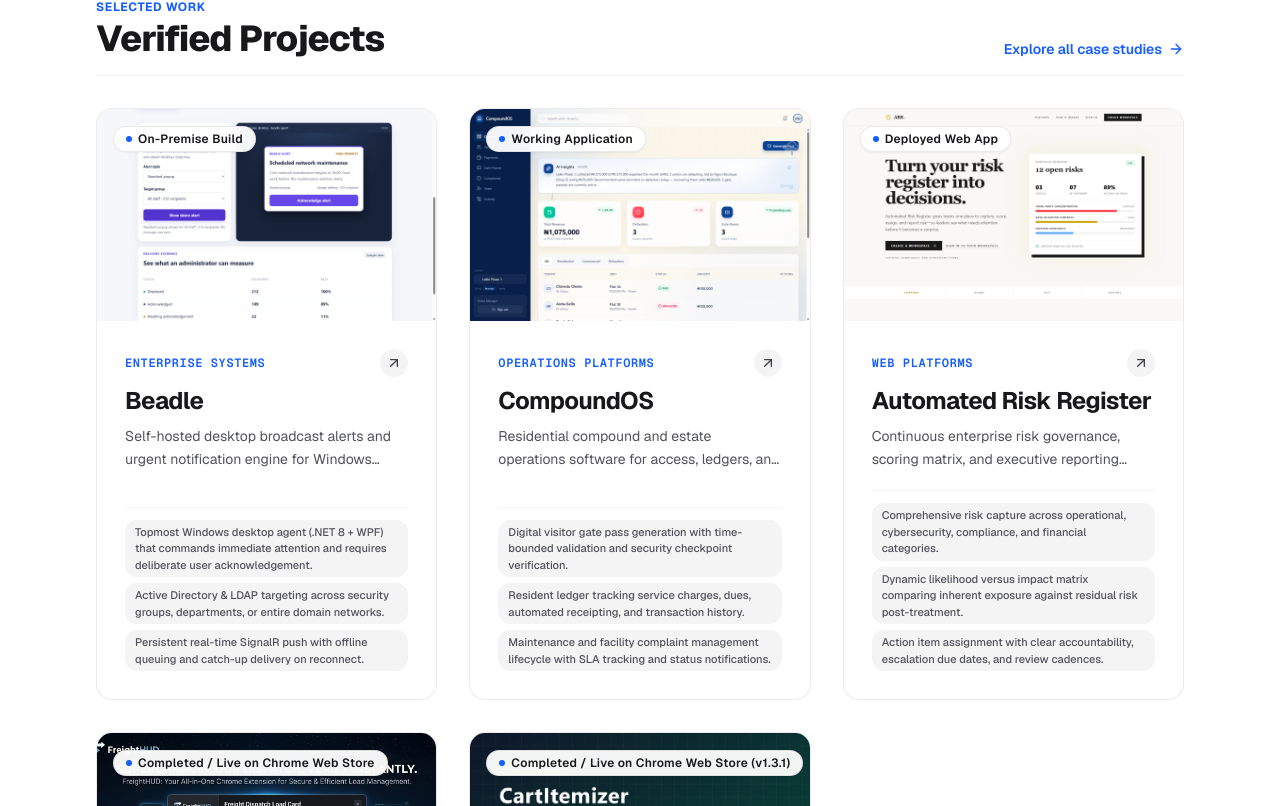
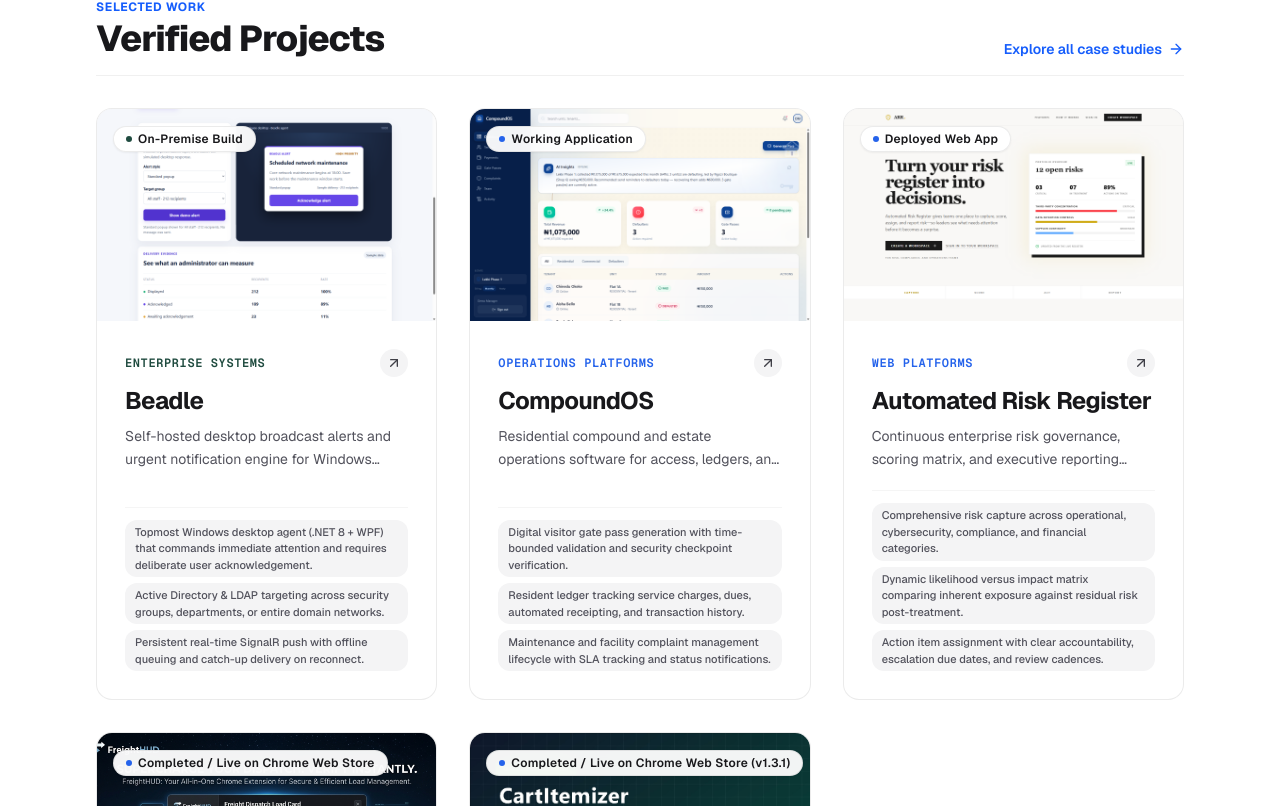
Before and after one commit to yahayayautama-eng/tendercraft-website, a Next.js app: page / in a window 1280 px wide. Shown: the part 1494-2300 px from the top of the page. Built offline with nearby package versions, Linux system fonts and the light colour scheme; no server answers; the database is empty.

Commit message:
fix: match Beadle case study accent

```diff
--- a/src/app/work/[slug]/page.tsx
+++ b/src/app/work/[slug]/page.tsx
@@ -77,23 +77,35 @@
     notFound();
   }
 
+  const projectStyle = project.slug === 'beadle'
+    ? ({
+        '--project-accent': '#1F4B3F',
+        '--project-accent-hover': '#16362D',
+        '--project-accent-fg-dark': '#A9C7BC',
+        '--project-accent-tint': '#E8F0ED',
+        '--project-accent-tint-dark': 'rgba(31, 75, 63, 0.4)',
+        '--project-accent-border': '#C7D9D1',
+        '--project-accent-border-dark': '#376B5D',
+      } as React.CSSProperties)
+    : undefined;
+
   return (
-    <div className="pb-24 sm:pb-32 space-y-16 sm:space-y-24">
+    <div style={projectStyle} className="pb-24 sm:pb-32 space-y-16 sm:space-y-24">
       {/* Top Breadcrumb & Hero */}
       <section className="pt-12 sm:pt-20">
         <SectionWrapper size="lg">
           <div className="space-y-6">
             <Link
               href="/work"
-              className="inline-flex items-center gap-2 min-h-[44px] text-xs font-semibold uppercase tracking-wider text-zinc-500 hover:text-blue-600 dark:hover:text-blue-400 transition-colors group focus-visible:outline-none focus-visible:ring-2 focus-visible:ring-blue-600 rounded-md px-1"
+              className="inline-flex items-center gap-2 min-h-[44px] text-xs font-semibold uppercase tracking-wider text-zinc-500 hover:text-[var(--project-accent)] dark:hover:text-[var(--project-accent-fg-dark)] transition-colors group focus-visible:outline-none focus-visible:ring-2 focus-visible:ring-[var(--project-accent)] rounded-md px-1"
             >
               <ArrowLeft className="w-3.5 h-3.5 transition-transform group-hover:-translate-x-0.5" />
               <span>Back to All Work</span>
             </Link>
 
             <div className="flex flex-wrap items-center gap-3">
-              <span className="inline-flex items-center gap-1.5 px-3 py-1 rounded-full text-xs font-semibold bg-blue-50 dark:bg-blue-950/40 text-blue-600 dark:text-blue-400 border border-blue-200 dark:border-blue-900/40">
-                <span className="w-1.5 h-1.5 rounded-full bg-blue-600 dark:bg-blue-400" />
+              <span className="inline-flex items-center gap-1.5 px-3 py-1 rounded-full text-xs font-semibold bg-[var(--project-accent-tint)] dark:bg-[var(--project-accent-tint-dark)] text-[var(--project-accent)] dark:text-[var(--project-accent-fg-dark)] border border-[var(--project-accent-border)] dark:border-[var(--project-accent-border-dark)]">
+                <span className="w-1.5 h-1.5 rounded-full bg-[var(--project-accent)] dark:bg-[var(--project-accent-fg-dark)]" />
                 {project.statusLabel}
               </span>
             </div>
@@ -113,7 +125,7 @@
                     href={project.storeUrl}
                     target="_blank"
                     rel="noopener noreferrer"
-                    className="inline-flex items-center gap-2 min-h-[44px] px-6 py-2.5 rounded-full bg-blue-600 hover:bg-blue-700 text-white text-sm font-semibold transition-all shadow-sm hover:shadow-md focus-visible:outline-none focus-visible:ring-2 focus-visible:ring-blue-600 focus-visible:ring-offset-2 dark:focus-visible:ring-offset-[#0B0F19]"
+                    className="inline-flex items-center gap-2 min-h-[44px] px-6 py-2.5 rounded-full bg-[var(--project-accent)] hover:bg-[var(--project-accent-hover)] text-white text-sm font-semibold transition-all shadow-sm hover:shadow-md focus-visible:outline-none focus-visible:ring-2 focus-visible:ring-[var(--project-accent)] focus-visible:ring-offset-2 dark:focus-visible:ring-offset-[#0B0F19]"
                   >
                     <svg
                       viewBox="0 0 24 24"
@@ -141,7 +153,7 @@
                     href={project.liveUrl}
                     target="_blank"
                     rel="noopener noreferrer"
-                    className="inline-flex items-center gap-2 min-h-[44px] px-6 py-2.5 rounded-full border border-black/[0.12] dark:border-white/[0.15] hover:bg-black/[0.04] dark:hover:bg-white/[0.05] text-zinc-900 dark:text-zinc-100 text-sm font-semibold transition-colors focus-visible:outline-none focus-visible:ring-2 focus-visible:ring-blue-600 focus-visible:ring-offset-2 dark:focus-visible:ring-offset-[#0B0F19]"
+                    className="inline-flex items-center gap-2 min-h-[44px] px-6 py-2.5 rounded-full border border-black/[0.12] dark:border-white/[0.15] hover:bg-black/[0.04] dark:hover:bg-white/[0.05] text-zinc-900 dark:text-zinc-100 text-sm font-semibold transition-colors focus-visible:outline-none focus-visible:ring-2 focus-visible:ring-[var(--project-accent)] focus-visible:ring-offset-2 dark:focus-visible:ring-offset-[#0B0F19]"
                   >
                     <span>Visit Product Site</span>
                     <ExternalLink className="w-3.5 h-3.5" />
@@ -172,7 +184,7 @@
             {/* Main Narrative Column */}
             <div className="lg:col-span-8 space-y-12">
               <div className="space-y-4">
-                <h2 className="text-xs font-bold uppercase tracking-wider text-blue-600 dark:text-blue-400 font-mono">
+                <h2 className="text-xs font-bold uppercase tracking-wider text-[var(--project-accent)] dark:text-[var(--project-accent-fg-dark)] font-mono">
                   The Problem
                 </h2>
                 <p className="text-base sm:text-lg text-zinc-700 dark:text-zinc-300 leading-relaxed font-normal">
@@ -181,7 +193,7 @@
               </div>
 
               <div className="space-y-4">
-                <h2 className="text-xs font-bold uppercase tracking-wider text-blue-600 dark:text-blue-400 font-mono">
+                <h2 className="text-xs font-bold uppercase tracking-wider text-[var(--project-accent)] dark:text-[var(--project-accent-fg-dark)] font-mono">
                   What Tendercraft Built
                 </h2>
                 <p className="text-base sm:text-lg text-zinc-700 dark:text-zinc-300 leading-relaxed font-normal">
@@ -191,13 +203,13 @@
 
               {/* Verified Capabilities */}
               <div className="space-y-6 pt-4 border-t border-black/[0.06] dark:border-white/[0.06]">
-                <h2 className="text-xs font-bold uppercase tracking-wider text-blue-600 dark:text-blue-400 font-mono">
+                <h2 className="text-xs font-bold uppercase tracking-wider text-[var(--project-accent)] dark:text-[var(--project-accent-fg-dark)] font-mono">
                   Verified Capabilities
                 </h2>
                 <ul className="space-y-4">
                   {project.capabilities.map((cap, i) => (
                     <li key={i} className="flex items-start gap-3.5">
-                      <CheckCircle2 className="w-5 h-5 text-blue-600 dark:text-blue-400 shrink-0 mt-0.5" />
+                      <CheckCircle2 className="w-5 h-5 text-[var(--project-accent)] dark:text-[var(--project-accent-fg-dark)] shrink-0 mt-0.5" />
                       <span className="text-sm sm:text-base text-zinc-700 dark:text-zinc-300 leading-relaxed">
                         {cap}
                       </span>
@@ -241,7 +253,7 @@
                       href={project.storeUrl}
                       target="_blank"
                       rel="noopener noreferrer"
-                      className="inline-flex items-center gap-1.5 min-h-[44px] text-xs font-semibold text-blue-600 hover:text-blue-700 dark:hover:text-blue-400 transition-colors focus-visible:outline-none focus-visible:ring-2 focus-visible:ring-blue-600 rounded-md"
+                      className="inline-flex items-center gap-1.5 min-h-[44px] text-xs font-semibold text-[var(--project-accent)] hover:text-[var(--project-accent-hover)] dark:hover:text-[var(--project-accent-fg-dark)] transition-colors focus-visible:outline-none focus-visible:ring-2 focus-visible:ring-[var(--project-accent)] rounded-md"
                     >
                       <span>Google Chrome Web Store</span>
                       <ExternalLink className="w-3.5 h-3.5" />
@@ -255,7 +267,7 @@
                       href={project.liveUrl}
                       target="_blank"
                       rel="noopener noreferrer"
-                      className="inline-flex items-center gap-1.5 min-h-[44px] text-xs font-semibold text-blue-600 hover:text-blue-700 dark:hover:text-blue-400 transition-colors focus-visible:outline-none focus-visible:ring-2 focus-visible:ring-blue-600 rounded-md"
+                      className="inline-flex items-center gap-1.5 min-h-[44px] text-xs font-semibold text-[var(--project-accent)] hover:text-[var(--project-accent-hover)] dark:hover:text-[var(--project-accent-fg-dark)] transition-colors focus-visible:outline-none focus-visible:ring-2 focus-visible:ring-[var(--project-accent)] rounded-md"
                     >
                       <span>Visit Product Website</span>
                       <ExternalLink className="w-3.5 h-3.5" />
@@ -273,7 +285,7 @@
         <section className="space-y-8">
           <SectionWrapper size="lg">
             <div className="space-y-2 mb-8">
-              <p className="text-xs font-bold uppercase tracking-wider text-blue-600 dark:text-blue-400 font-mono">
+              <p className="text-xs font-bold uppercase tracking-wider text-[var(--project-accent)] dark:text-[var(--project-accent-fg-dark)] font-mono">
                 Visual Evidence
               </p>
               <h2 className="text-2xl sm:text-3xl font-bold tracking-tight text-zinc-900 dark:text-zinc-100">
@@ -324,7 +336,7 @@
               <MotionEmailBadge email="hello@tendercrafthq.com" size="md" />
               <Link
                 href="/contact"
-                className="inline-flex items-center gap-1.5 min-h-[44px] px-5 py-2.5 rounded-full border border-black/[0.1] dark:border-white/[0.15] text-sm font-semibold text-zinc-800 dark:text-zinc-200 hover:bg-black/[0.03] dark:hover:bg-white/10 transition-colors focus-visible:outline-none focus-visible:ring-2 focus-visible:ring-blue-600"
+                className="inline-flex items-center gap-1.5 min-h-[44px] px-5 py-2.5 rounded-full border border-black/[0.1] dark:border-white/[0.15] text-sm font-semibold text-zinc-800 dark:text-zinc-200 hover:bg-black/[0.03] dark:hover:bg-white/10 transition-colors focus-visible:outline-none focus-visible:ring-2 focus-visible:ring-[var(--project-accent)]"
               >
                 <span>Contact Page</span>
                 <ArrowRight className="w-4 h-4" />
--- a/src/components/ProjectCard.tsx
+++ b/src/components/ProjectCard.tsx
@@ -23,11 +23,25 @@
 }
 
 export function ProjectCard({ project, priority = false, className }: ProjectCardProps) {
+  const isBeadle = project.slug === 'beadle';
+  const projectStyle = isBeadle
+    ? ({
+        '--project-accent': '#1F4B3F',
+        '--project-accent-hover': '#16362D',
+        '--project-accent-fg-dark': '#A9C7BC',
+        '--project-accent-tint': '#E8F0ED',
+        '--project-accent-tint-dark': 'rgba(31, 75, 63, 0.4)',
+        '--project-accent-border': '#C7D9D1',
+        '--project-accent-border-dark': '#376B5D',
+      } as React.CSSProperties)
+    : undefined;
+
   return (
     <Link
       href={`/work/${project.slug}`}
+      style={projectStyle}
       className={cn(
-        'group relative flex flex-col rounded-2xl bg-white dark:bg-[#111726] border border-black/[0.08] dark:border-white/[0.1] overflow-hidden transition-all duration-200 ease-out hover:shadow-xl hover:border-black/[0.18] dark:hover:border-white/[0.22] hover:-translate-y-0.5 motion-reduce:hover:translate-y-0 motion-reduce:transition-none focus-visible:outline-none focus-visible:ring-2 focus-visible:ring-blue-600 focus-visible:ring-offset-2 dark:focus-visible:ring-offset-[#0B0F19]',
+        'group relative flex flex-col rounded-2xl bg-white dark:bg-[#111726] border border-black/[0.08] dark:border-white/[0.1] overflow-hidden transition-all duration-200 ease-out hover:shadow-xl hover:border-black/[0.18] dark:hover:border-white/[0.22] hover:-translate-y-0.5 motion-reduce:hover:translate-y-0 motion-reduce:transition-none focus-visible:outline-none focus-visible:ring-2 focus-visible:ring-[var(--project-accent)] focus-visible:ring-offset-2 dark:focus-visible:ring-offset-[#0B0F19]',
         className
       )}
     >
@@ -46,7 +60,7 @@
         {/* Status Chip */}
         <div className="absolute top-3.5 left-3.5 sm:top-4 sm:left-4">
           <span className="inline-flex items-center gap-1.5 px-3 py-1 rounded-full text-xs font-semibold tracking-wide bg-white/95 dark:bg-[#0B0F19]/95 text-zinc-900 dark:text-zinc-100 backdrop-blur-md shadow-xs border border-black/[0.08] dark:border-white/[0.15]">
-            <span className="w-1.5 h-1.5 rounded-full bg-blue-600 dark:bg-blue-400 shrink-0" />
+            <span className="w-1.5 h-1.5 rounded-full bg-[var(--project-accent)] dark:bg-[var(--project-accent-fg-dark)] shrink-0" />
             <span>{project.statusLabel}</span>
           </span>
         </div>
@@ -56,14 +70,14 @@
       <div className="p-6 sm:p-7 flex flex-col flex-1 justify-between gap-5">
         <div className="space-y-2">
           <div className="flex items-center justify-between gap-2">
-            <span className="text-xs font-semibold uppercase tracking-wider text-blue-600 dark:text-blue-400 font-mono">
+            <span className="text-xs font-semibold uppercase tracking-wider text-[var(--project-accent)] dark:text-[var(--project-accent-fg-dark)] font-mono">
               {project.category}
             </span>
-            <div className="w-7 h-7 rounded-full flex items-center justify-center bg-zinc-100 dark:bg-white/10 text-zinc-700 dark:text-zinc-300 group-hover:bg-blue-600 group-hover:text-white transition-colors duration-200 shrink-0">
+            <div className="w-7 h-7 rounded-full flex items-center justify-center bg-zinc-100 dark:bg-white/10 text-zinc-700 dark:text-zinc-300 group-hover:bg-[var(--project-accent)] group-hover:text-white transition-colors duration-200 shrink-0">
               <ArrowUpRight className="w-4 h-4 transition-transform duration-200 group-hover:translate-x-0.5 group-hover:-translate-y-0.5 motion-reduce:transform-none" />
             </div>
           </div>
-          <h3 className="text-xl sm:text-2xl font-bold tracking-tight text-zinc-900 dark:text-zinc-100 group-hover:text-blue-600 dark:group-hover:text-blue-400 transition-colors duration-200">
+          <h3 className="text-xl sm:text-2xl font-bold tracking-tight text-zinc-900 dark:text-zinc-100 group-hover:text-[var(--project-accent)] dark:group-hover:text-[var(--project-accent-fg-dark)] transition-colors duration-200">
             {project.name}
           </h3>
           <p className="text-sm text-zinc-600 dark:text-zinc-300 line-clamp-2 leading-relaxed">
```
Also changed, not shown: src/app/globals.css (+9 -0 lines).
